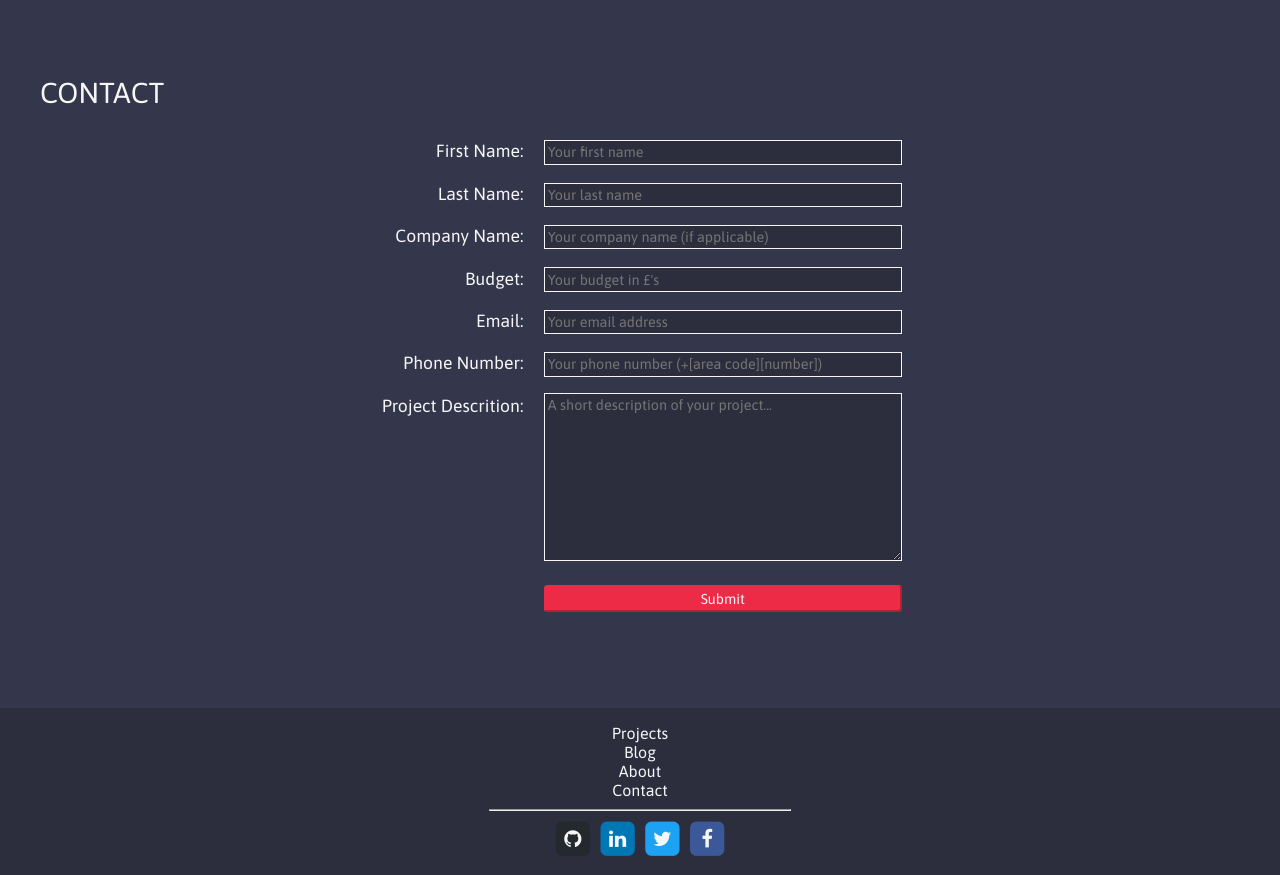
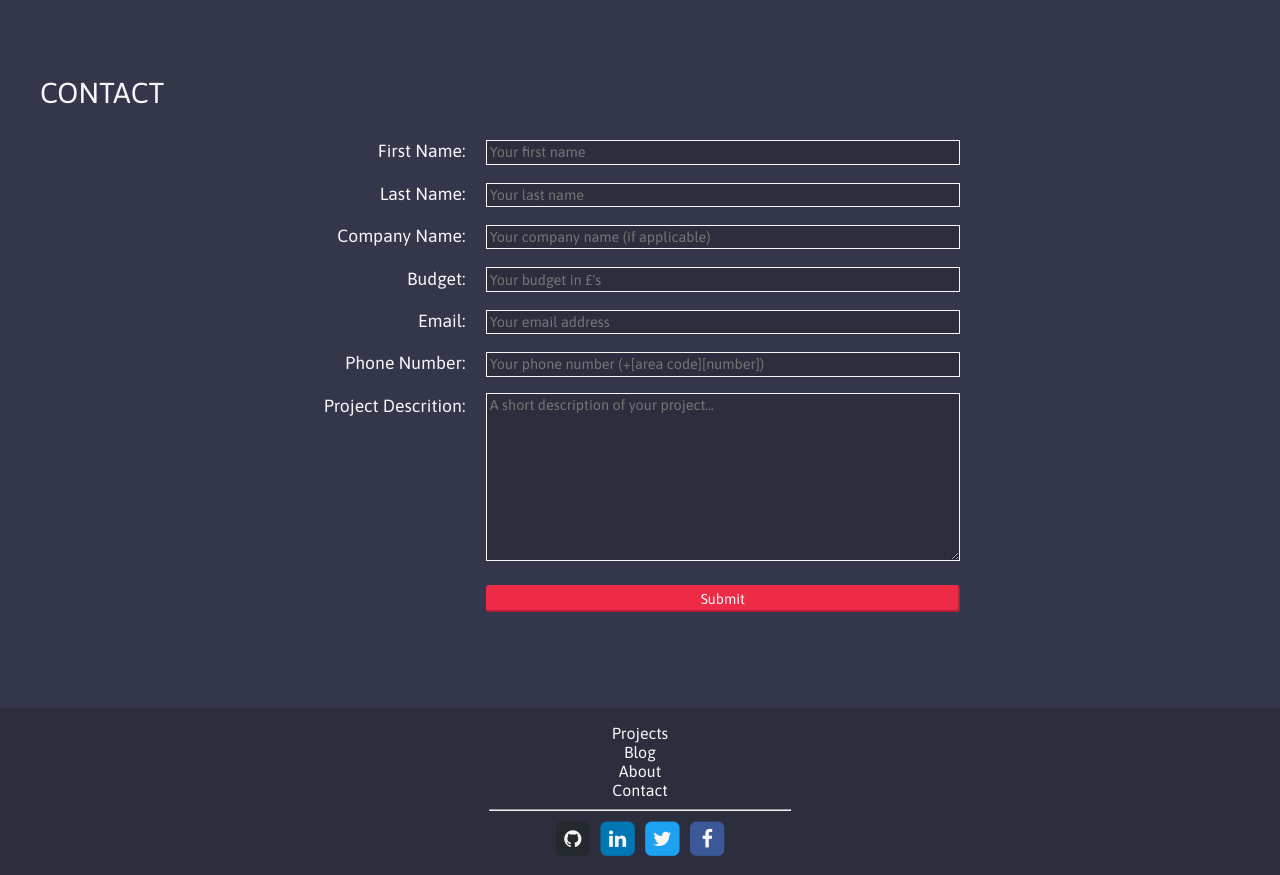
Before and after one commit to adamjoyce/adam-joyce-web-portfolio, a Django app: page /contact/ in a window 1280 px wide. Shown: the part 74-949 px from the top of the page. Run offline with Django 3.2, Linux system fonts and the light colour scheme.

Commit message:
Production v1.0

```diff
--- a/static/css/base.css
+++ b/static/css/base.css
@@ -138,7 +138,7 @@ sup {
   margin: 2rem auto;
   margin-bottom: 1rem;
   text-align: right;
-  width: 32.75rem;
+  width: 40rem;
 }
 
 .form-field-wrapper {
@@ -157,7 +157,7 @@ sup {
   font-size: 0.9rem;
   margin-left: 1rem;
   padding: 0.2rem;
-  width: 21.875rem;
+  width: 29.125rem;
 }
 
 input[value="Submit"] {
@@ -167,7 +167,7 @@ input[value="Submit"] {
   border-right: 2px solid #b52036;
   border-top: 2px solid #ee2b47;
   border-radius: 0.25em;
-  width: 22.4rem;
+  width: 29.65rem;
 }
 
 .input-error {
@@ -541,9 +541,9 @@ input[value="Submit"] {
   }
 }
 
-@media (min-width: 75em) {    /* 1200px */
+@media (min-width: 78.0625em) {    /* 1249px */
   #page-container {
-    width: 1200px;
+    width: 75rem;
   }
 }
 
--- a/templates/about.html
+++ b/templates/about.html
@@ -18,9 +18,7 @@
         under the 'projects' section of this website.</p><br>
         <p>Each project comes with a direct link to the live website.</p><br>
         <p>If you are interested in discussing your idea please follow the button
-        below and fill out the provided form.</p><br>
-        <p>Alternatively if you would like to contact me directly you can reach me
-        at the contact details below.</p>
+        below and fill out the provided form.</p>
       </div>
     </div>
   </div>
```
